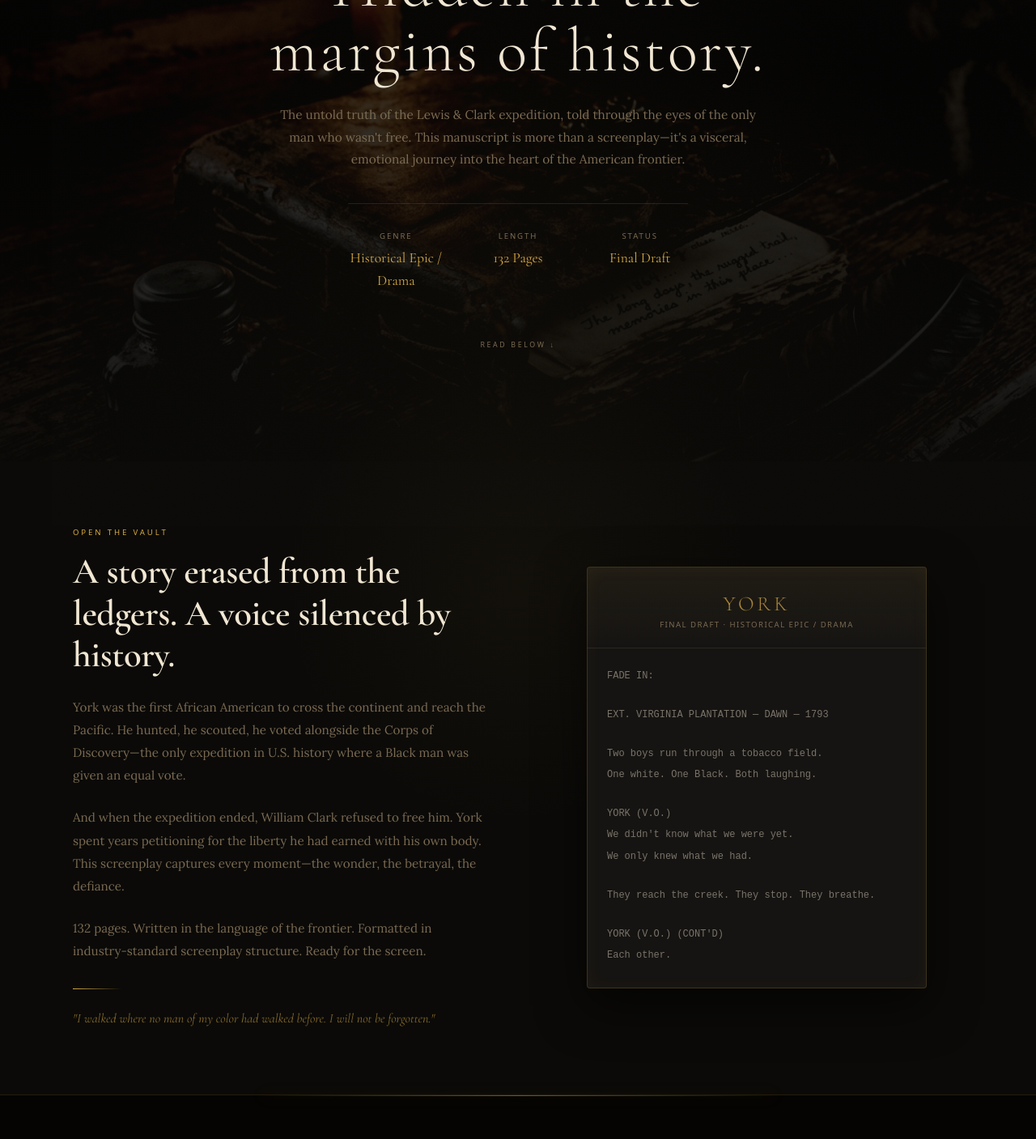
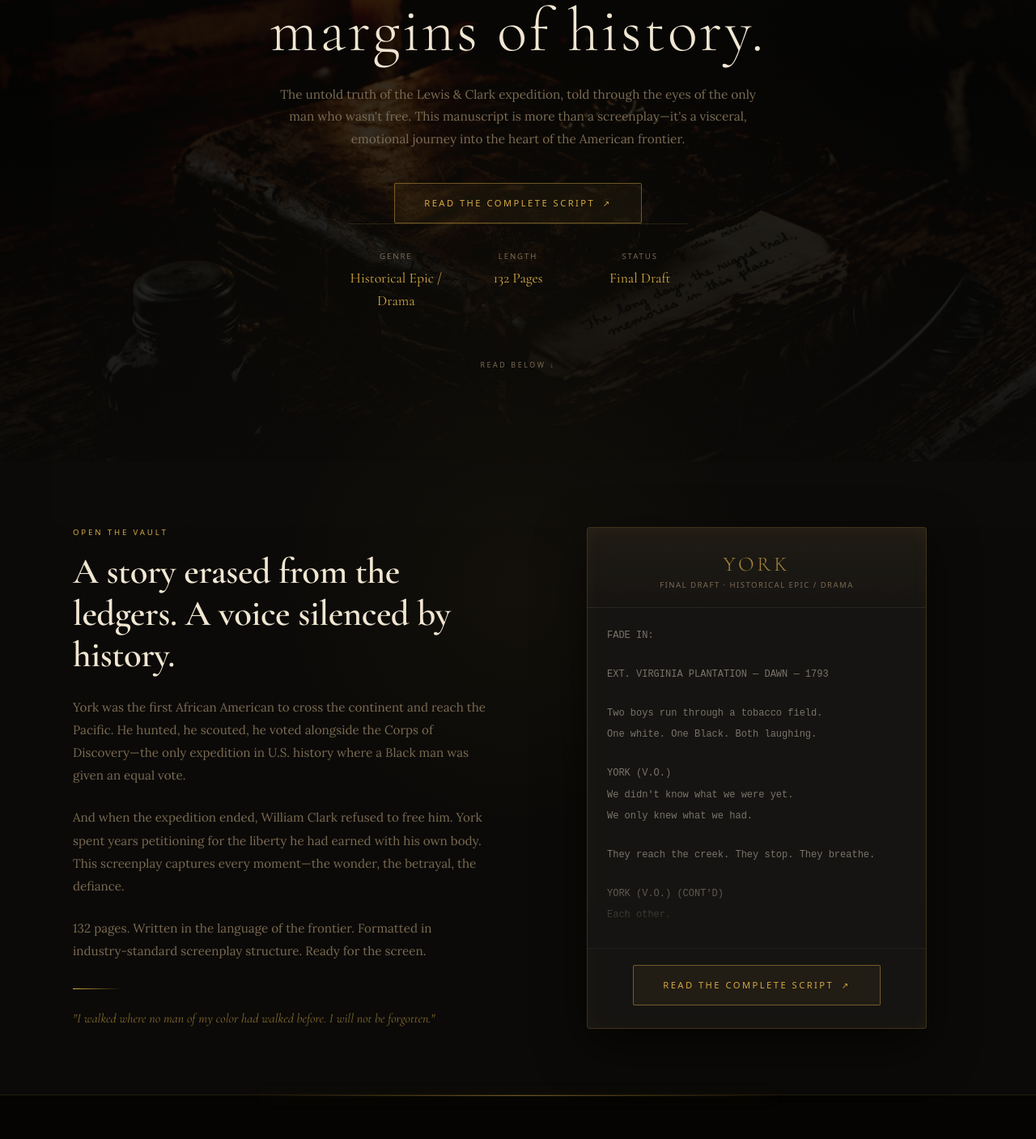
Before and after one commit to ATHARVISM2804/YorkPlay, a React (Vite) app: page /script in a window 1280 px wide. Shown: the part 230-1637 px from the top of the page at 81% size. Built offline with nearby package versions, Linux system fonts and the light colour scheme; a web font is replaced by a local one.

Commit message:
updated script

```diff
--- a/src/pages/Script.tsx
+++ b/src/pages/Script.tsx
@@ -2,6 +2,7 @@ import { useRef, useLayoutEffect } from 'react';
 import { gsap } from 'gsap';
 import { filmData, scriptData } from '../data/auction';
 import scriptBgImage from '../assets/script_bg.png';
+import scriptPdf from '../assets/York Second Draft 3-4-2020 Script.pdf';
 import { useReducedMotion } from '../hooks/useReducedMotion';
 
 /**
@@ -52,6 +53,29 @@ export default function Script() {
           border-top: 1px solid rgba(212,168,67,0.15);
           padding-top: 2rem;
           margin-top: 2rem;
+        }
+        .script-read-cta {
+          display: inline-flex;
+          align-items: center;
+          gap: 0.6rem;
+          max-width: 100%;
+          padding: 0.95rem clamp(1.25rem, 5vw, 2.25rem);
+          border: 1px solid rgba(212,168,67,0.45);
+          border-radius: 2px;
+          background: rgba(212,168,67,0.06);
+          color: var(--color-gold);
+          font-family: var(--font-ui);
+          font-size: 0.7rem;
+          text-transform: uppercase;
+          letter-spacing: 0.22em;
+          text-decoration: none;
+          transition: background 0.4s ease, border-color 0.4s ease, transform 0.4s cubic-bezier(0.16,1,0.3,1), box-shadow 0.4s ease;
+        }
+        .script-read-cta:hover {
+          background: rgba(212,168,67,0.14);
+          border-color: rgba(212,168,67,0.8);
+          transform: translateY(-2px);
+          box-shadow: 0 12px 32px rgba(0,0,0,0.5), 0 0 24px rgba(212,168,67,0.12);
         }
         .script-vault-grid {
           display: grid;
@@ -156,6 +180,17 @@ export default function Script() {
             of the only man who wasn't free. This manuscript is more than a screenplay—it's
             a visceral, emotional journey into the heart of the American frontier.
           </p>
+
+          {/* Read the script CTA */}
+          <a
+            href={scriptPdf}
+            target="_blank"
+            rel="noopener noreferrer"
+            className="script-read-cta"
+          >
+            Read the Complete Script
+            <span aria-hidden="true" style={{ fontSize: '0.9em' }}>↗</span>
+          </a>
 
           {/* Stats Row */}
           <div className="script-stats-grid" style={{ maxWidth: '420px', margin: '0 auto' }}>
@@ -364,6 +399,34 @@ export default function Script() {
                     {line}
                   </div>
                 ))}
+
+                {/* Fade out into the card footer */}
+                <div style={{
+                  position: 'absolute',
+                  left: 0,
+                  right: 0,
+                  bottom: 0,
+                  height: '90px',
+                  background: 'linear-gradient(180deg, transparent 0%, #161412 85%)',
+                  pointerEvents: 'none',
+                }} />
+              </div>
+
+              {/* Card footer — open the full screenplay */}
+              <div style={{
+                padding: '1.25rem 1.5rem 1.75rem',
+                borderTop: '1px solid rgba(255,255,255,0.05)',
+                textAlign: 'center',
+              }}>
+                <a
+                  href={scriptPdf}
+                  target="_blank"
+                  rel="noopener noreferrer"
+                  className="script-read-cta"
+                >
+                  Read the Complete Script
+                  <span aria-hidden="true" style={{ fontSize: '0.9em' }}>↗</span>
+                </a>
               </div>
             </div>
           </div>
```
Also changed, not shown: 1 other file (tests, documents, lock files or other folders).
